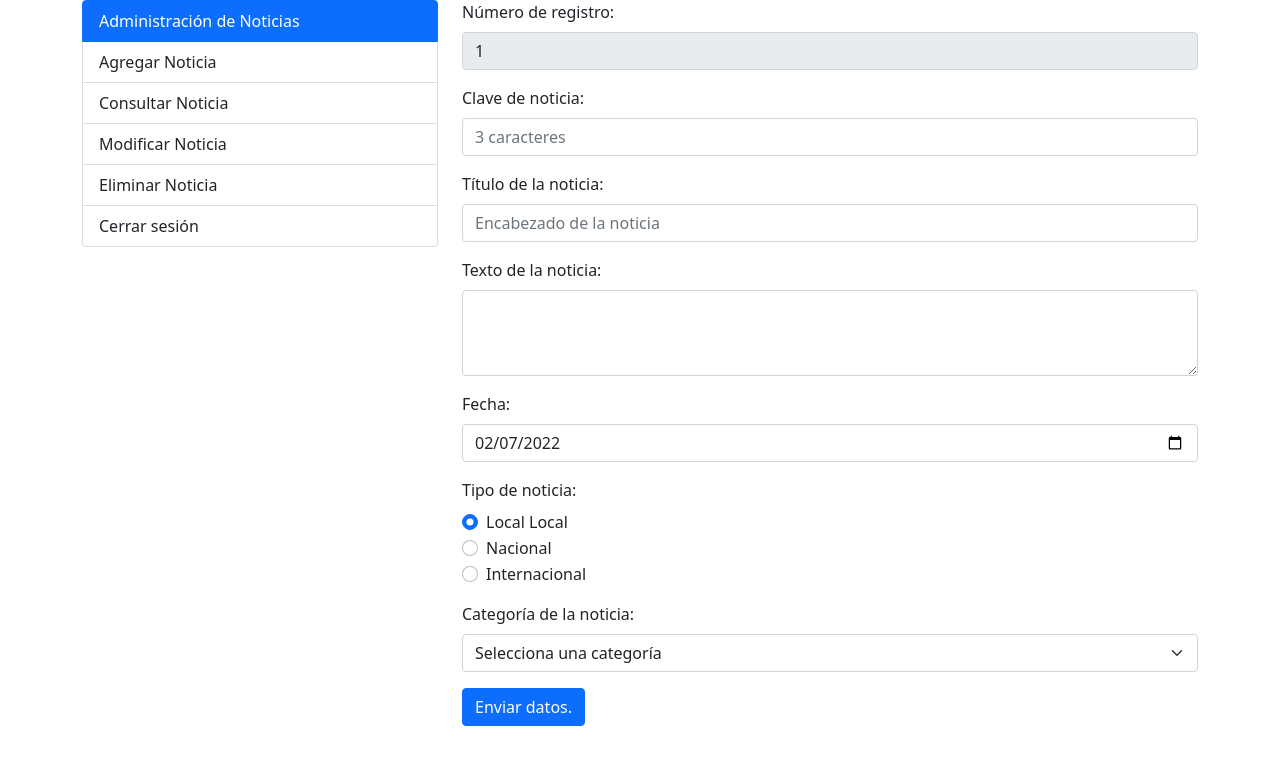
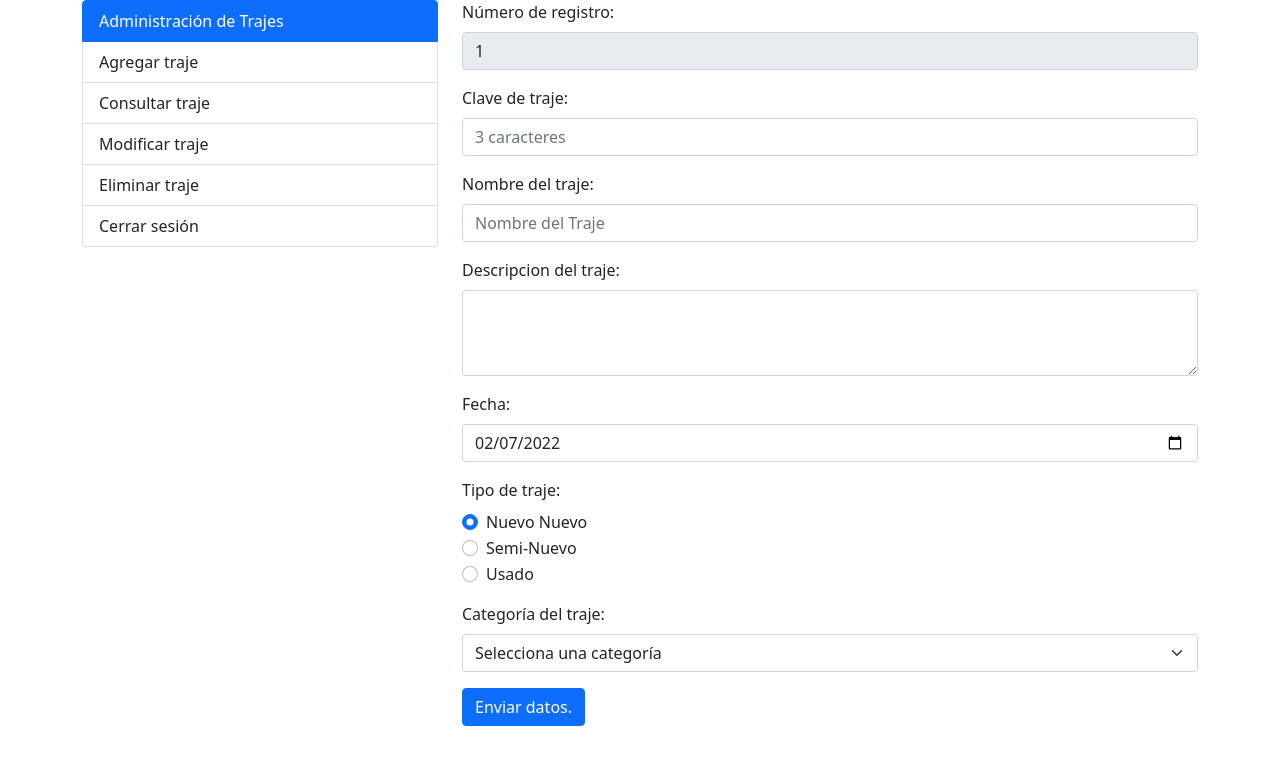
Before and after one commit to Spartan2502/D-Gabbiani-Trajes, a PHP site: page /CRUD_Noticias/AltaRevistas.php in a window 1280 px wide. Shown: the top 765 px of the page. Run offline with PHP 8.4, Linux system fonts and the light colour scheme; data that the repository does not hold is empty.

Commit message:
Cruds funcionando

```diff
--- a/CRUD_Noticias/AltaRevistas.php
+++ b/CRUD_Noticias/AltaRevistas.php
@@ -35,7 +35,7 @@
 				$campos = array();
 
 				if($categoria==""){
-				array_push($campos, "Debes elegir una categoría para la noticia!!!");
+				array_push($campos, "Debes elegir una categoría para el Traje!!!");
 				}
 
 				if($titulo == ""){
@@ -64,12 +64,12 @@
     		<div class="col-4">
 					<div class="list-group">
 						<a href="menu.php" class="list-group-item list-group-item-action active" aria-current="true">
-							Administración de Noticias
+							Administración de Trajes
 						</a>
-						<a href="AltaRevistas.php" class="list-group-item list-group-item-action">Agregar Noticia</a>
-						<a href="consultaNoticias.php" class="list-group-item list-group-item-action">Consultar Noticia</a>
-						<a href="cambiosNoticias.php" class="list-group-item list-group-item-action">Modificar Noticia</a>
-						<a href="bajaRevistas.php" class="list-group-item list-group-item-action">Eliminar Noticia</a>
+						<a href="AltaRevistas.php" class="list-group-item list-group-item-action">Agregar traje</a>
+						<a href="consultaNoticias.php" class="list-group-item list-group-item-action">Consultar traje</a>
+						<a href="cambiosNoticias.php" class="list-group-item list-group-item-action">Modificar traje</a>
+						<a href="bajaRevistas.php" class="list-group-item list-group-item-action">Eliminar traje</a>
 						<a href="#" class="list-group-item list-group-item-action">Cerrar sesión</a>
 					</div>
     		</div>
@@ -82,7 +82,7 @@
 								<input type="text" class="form-control" id="id"  value="<?php echo $numero;?>" name ="id" disabled>
 						</div>
 						<div class="mb-3">
-							<label for="clave" class="form-label">Clave de noticia:</label>
+							<label for="clave" class="form-label">Clave de traje:</label>
 								<input type="text"
 								class="form-control"
 								id="clave"
@@ -92,17 +92,17 @@
 						</div>
 
 						<div class="mb-3">
-							<label for="titulo" class="form-label">Título de la noticia:</label>
+							<label for="titulo" class="form-label">Nombre del traje:</label>
 								<input type="text"
 								class="form-control"
 								id="titulo"
 								value="<?php echo $titulo;?>"
 								name ="titulo"
-								placeholder="Encabezado de la noticia">
+								placeholder="Nombre del Traje">
 						</div>
 
 						<div class="mb-3">
-								<label for="texto" class="form-label">Texto de la noticia:</label>
+								<label for="texto" class="form-label">Descripcion del traje:</label>
 								<textarea class="form-control"
 								id="texto" name="texto"
 								rows="3"
@@ -118,74 +118,69 @@
 								value="<?php echo date("Y-m-d");?>">
 						</div>
 						<div class="mb-3">
-							<label for="tipo" class="form-label">Tipo de noticia:</label>
+							<label for="tipo" class="form-label">Tipo de traje:</label>
 							<div class="form-check">
 								<input class="form-check-input"
 									type="radio"
 									name="tipo"
-									value="Local"
+									value="Nuevo"
 									id="tipol"
 									<?php
-										if($tipo=="Local")
+										if($tipo=="Nuevo")
 											echo "checked"
-									?> checked>Local
+									?> checked>Nuevo
 									<label class="form-check-label" for="tipol">
-										Local
+										Nuevo
 									</label>
 							</div>
 							<div class="form-check">
 								<input class="form-check-input"
 									type="radio"
 									name="tipo"
-									value="Nacional"
+									value="Semi-Nuevo"
 									id="tipon"
 									<?php
-										if($tipo=="Nacional")
+										if($tipo=="Semi-Nuevo")
 											echo "checked"
 									?>>
 								<label class="form-check-label" for="tipon">
-									Nacional
+									Semi-Nuevo
 								</label>
 							</div>
 							<div class="form-check">
 								<input class="form-check-input"
 									type="radio"
 									name="tipo"
-									value="Internacional"
+									value="Usado"
 									id="tipoi"
 									<?php
-										if($tipo=="Internacional")
+										if($tipo=="Usado")
 											echo "checked"
 									?>>
 								<label class="form-check-label" for="tipoi">
-								Internacional
+								Usado
 								</label>
 							</div><!--class="form-check"-->
 						</div><!--class="mb-3"-->
 						<div class="mb-3">
-							<label for="categoria" class="form-label">Categoría de la noticia:</label>
+							<label for="categoria" class="form-label">Categoría del traje:</label>
 							<select class="form-select" aria-label="Default select example" name="categoria" id="categoria">
 								<option selected>Selecciona una categoría</option>
-								<option value="Principal"
+								<option value="Ceremonial"
 									<?php
-									if($categoria=="Principal")
+									if($categoria=="Ceremonial")
 										echo "selected"
-									?>>Principal</option>
-								<option value="Clasificado"
+									?>>Ceremonial</option>
+								<option value="Charro"
 									<?php
-									if($categoria=="Clasificado")
+									if($categoria=="Charro")
 										echo "selected"
-									?>>Clasificado</option>
-								<option value="Policiaco"
+									?>>Charro</option>
+								<option value="Gala"
 									<?php
-									if($categoria=="Policiaco")
+									if($categoria=="Gala")
 										echo "selected"
-									?>>Policiaco</option>
-								<option value="Deportes"
-									<?php
-										if($categoria=="Deportes")
-											echo "selected"
-									?>>Deportes</option>
+									?>>Gala</option>
 							</select>
 						</div><!--class="mb-3"-->
 						<div class="mb-3">
@@ -222,7 +217,7 @@
 					if (!$query){
 						echo "Error:",$sql->errorInfo();
 					}
-					echo "<br> LA NOTICIA FUE DADA	DE ALTA.";
+					echo "<br> El Traje FUE DADO	DE ALTA.";
 					echo "<br><h2>Datos de entrada:</h2>";
 					echo "Clave: ".$_POST['clave'];
 					echo "<br>";
@@ -236,7 +231,7 @@
 					echo "<br>";
 					echo "Categoría: ".$_REQUEST['categoria'];
 					}else if ($query -> rowCount() > 0){
-						echo "<br> YA EXISTE UNA NOTICIA CON ESA CLAVE.";
+						echo "<br> YA EXISTE UN TRAJE CON ESA CLAVE.";
 					}
 					$query->closeCursor(); // opcional en MySQL, dependiendo del controlador de base de datos puede ser obligatorio
 					$query = null; // obligado para cerrar la conexión
--- /dev/null
+++ b/CRUD_Noticias/Cerrar.php
@@ -0,0 +1,5 @@
+<?php
+    session_start ();
+    session_destroy ();
+    header ("location: ../login.php");
+?>
```
Also changed, not shown: CRUD_Noticias/bajaRevistas.php (+8 -8 lines), CRUD_Noticias/cambiosNoticias.php (+12 -12 lines), CRUD_Noticias/consultaNoticias.php (+8 -8 lines), CRUD_Noticias/menu.php (+7 -7 lines), admin.php (added, +23 -0 lines), user.php (added, +28 -0 lines).
